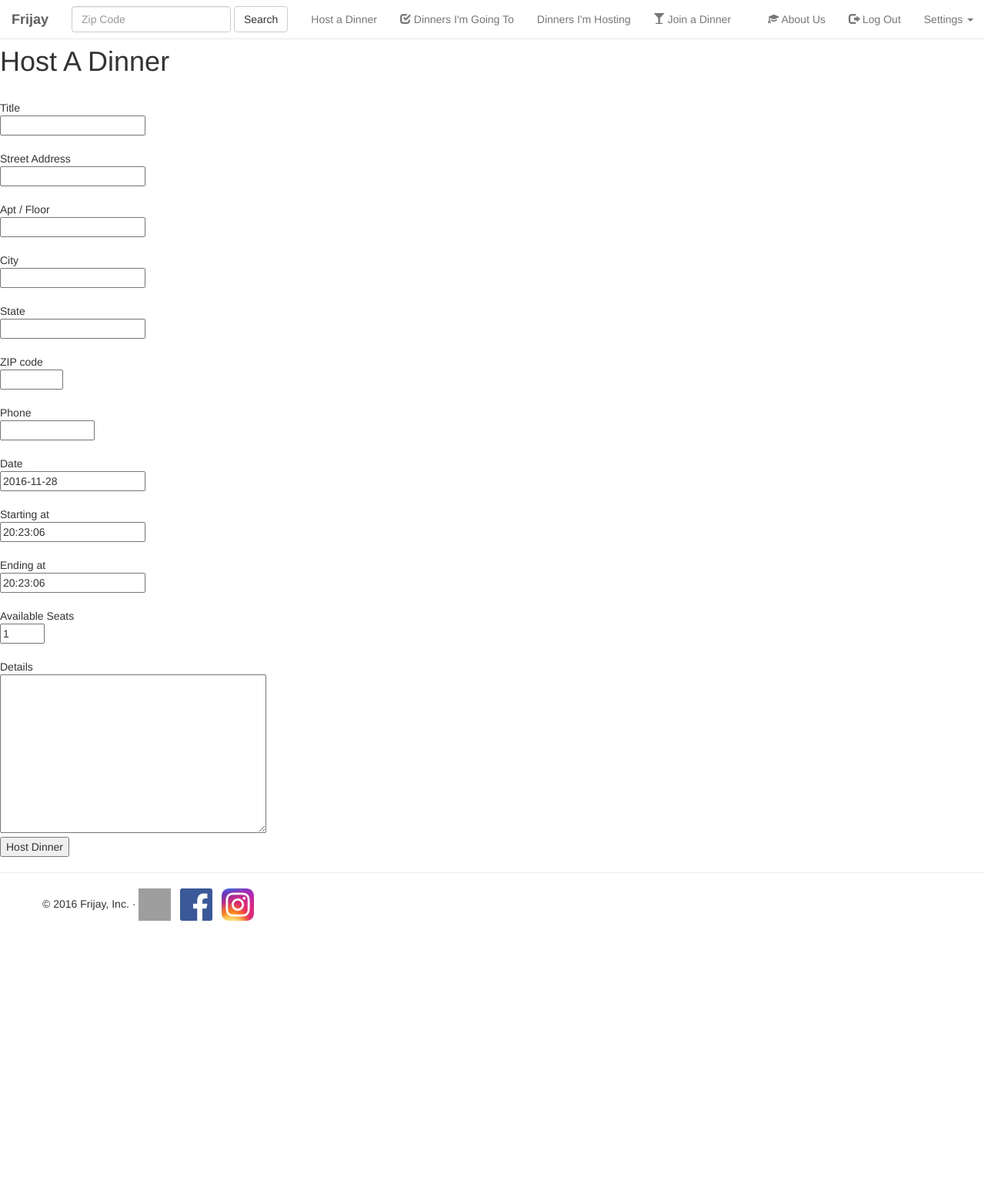
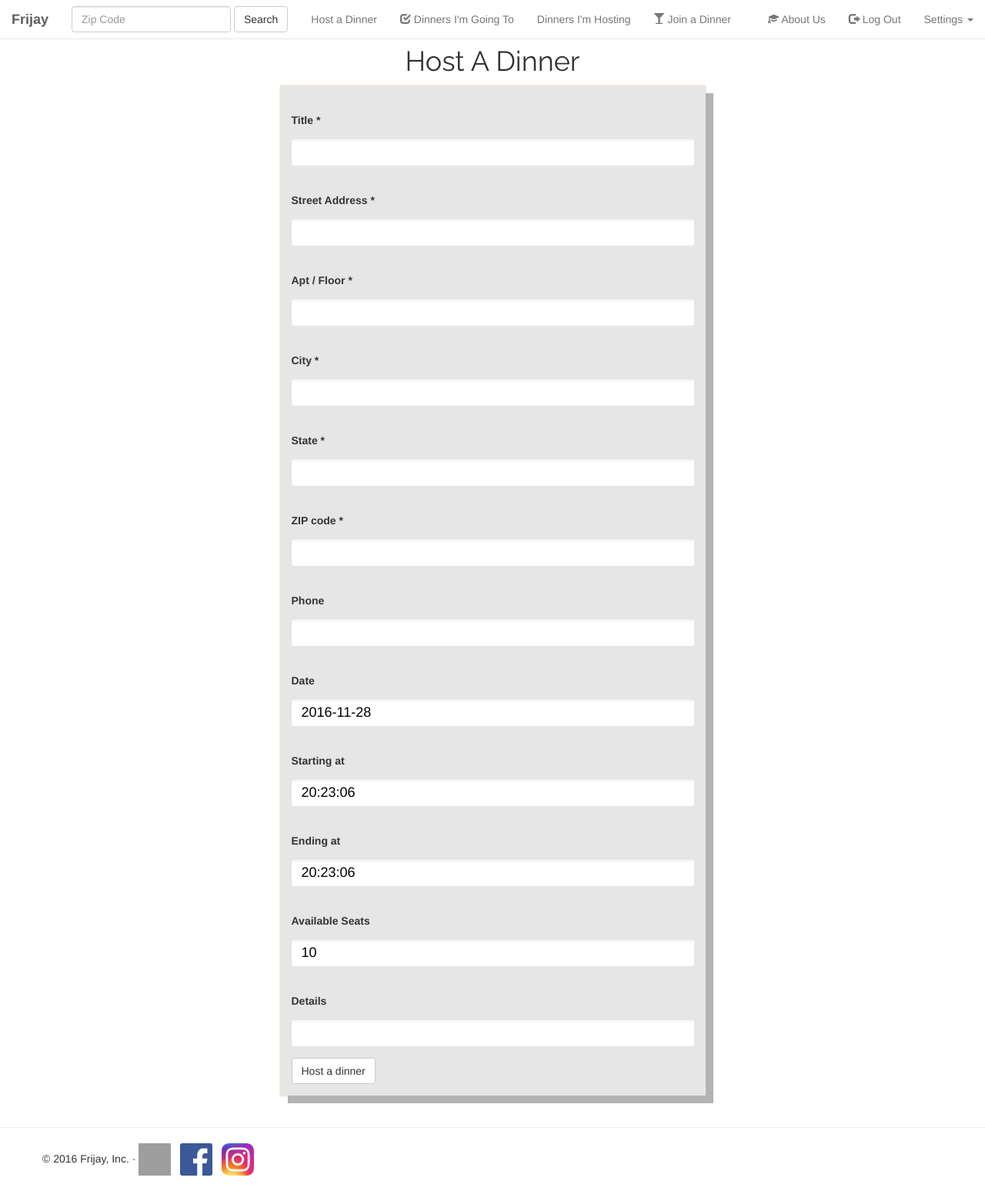
Before and after one commit to afranco07/shabbatTable, a Django app: page /frijay/host/ in a window 1280 px wide. Shown: the whole page at 77% size. Before the commit the page ends 1196 px from the top, so only its background shows below. Run offline with Django 3.2, Linux system fonts and the light colour scheme; the visitor is signed in with stand-in values (Sample User, id 1); data comes from the database, SQL or seed files in the repository; some libraries are stand-ins or nearby versions; grey boxes are pictures that could not be loaded.

Commit message:
Styled the Host a dinner page with minor changes to labels

```diff
--- a/frijay/forms.py
+++ b/frijay/forms.py
@@ -55,18 +55,18 @@ class UserProfileForm(forms.ModelForm):
 
 class EventForm(forms.ModelForm):
     """ Form to Host a Dinner. Host name selected in the views. """
-    title = forms.CharField(
+    title = forms.CharField(label="Title *",
         widget=forms.TextInput(attrs={'required':True, 'max_length':30}))
     # Street Address, Line 1
-    address = forms.CharField(label="Street Address",
+    address = forms.CharField(label="Street Address *",
                               required=True,
                               max_length=160,
                               help_text="Please enter the address.")
     # Street Address, Line 2
-    address2 = forms.CharField(label="Apt / Floor", max_length=40)
-    city = forms.CharField(label="City", required=True, max_length=15)
-    state = forms.CharField(label="State", required=True, max_length=15)
-    zipcode = forms.IntegerField(label="ZIP code",
+    address2 = forms.CharField(label="Apt / Floor *", max_length=40)
+    city = forms.CharField(label="City *", required=True, max_length=15)
+    state = forms.CharField(label="State *", required=True, max_length=15)
+    zipcode = forms.IntegerField(label="ZIP code *",
                                  min_value=10000,
                                  max_value=99999)
     phone = forms.IntegerField(min_value=1000000000, max_value=9999999999)
@@ -76,7 +76,7 @@ class EventForm(forms.ModelForm):
     # Ending time
     time2 = forms.TimeField(label="Ending at", initial=datetime.now().time())
     openSeats = forms.IntegerField(label="Available Seats",
-        initial=1, min_value=1, max_value=10)
+        initial=10, min_value=1, max_value=10)
     additionalDetails = forms.CharField(
         label="Details",
         widget=forms.Textarea(attrs=dict(max_length=160)))
--- a/templates/frijay/host.html
+++ b/templates/frijay/host.html
@@ -10,20 +10,33 @@
 {% block body %}
 <br />
 <br />
-<h1>Host A Dinner</h1>
-
-<form id="event_form" action="{% url 'host' %}" method="post">
-    {% csrf_token %}
-
-
-    {% for field in event_form %}
-            {{ field.errors }}<br/>
-            {{ field.label }}<br/>
-            {{ field }}<br />
+<div class="container">
+        <div class="row">
+            <h1 class="h1-font" style="text-align: center">Host A Dinner</h1>
+        </div>
+    </div>
+<div class="container">
+        <div class="row">
+            <div class="col-md-offset-3 col-md-6">
+                <div class="panel panel-warning">
+                  <div class="panel-body">
+                    <form id="event_form" action="{% url 'host' %}" method="post">
+                    {% csrf_token %}
+                        {% for field in event_form %}
+                        <div class="form-group sign">
+                            {{ field.errors }}<br/>
+                            <label class="form-group" for="{{ field.id_for_label }}" data-success="">{{  field.label }}</label><br />
+                            <input class="form-control" {{ field }} </input>
+                        </div>
     {% endfor %}
 
     <!-- Provide a button to click to submit the form. -->
-    <input type="submit" name="submit" value="Host Dinner">
+    <button type="submit" name="submit" class="btn btn-default">Host a dinner</button>
 </form>
+                      </div>
+                </div>
+            </div>
+        </div>
+</div>
 {% endblock %}
 </html>
--- a/templates/frijay/signup.html
+++ b/templates/frijay/signup.html
@@ -40,7 +40,7 @@
 
 
   	                              <label class="form-group" for="{{ field.id_for_label }}" data-success="">{{  field.label }}</label><br />
-								  <input class="form-control sign" {{ field }} </input>
+								  <input class="form-control" {{ field }} </input>
 
 
 
```
